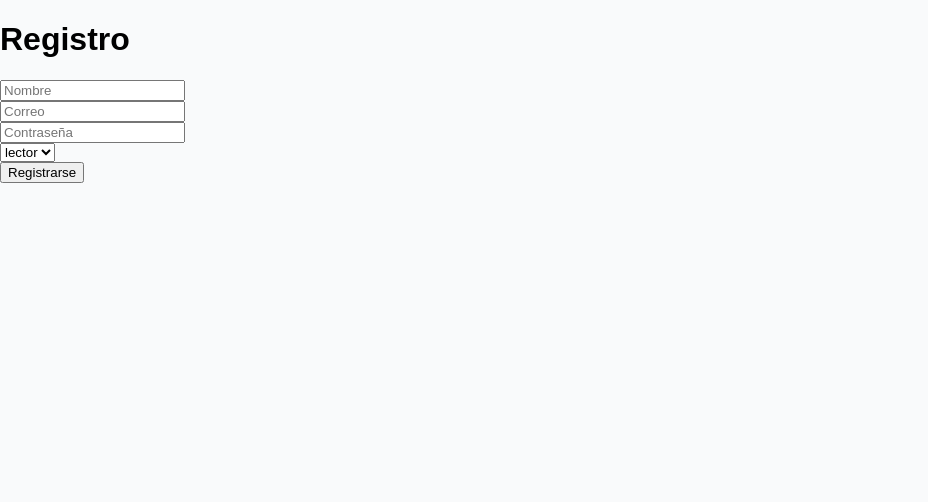
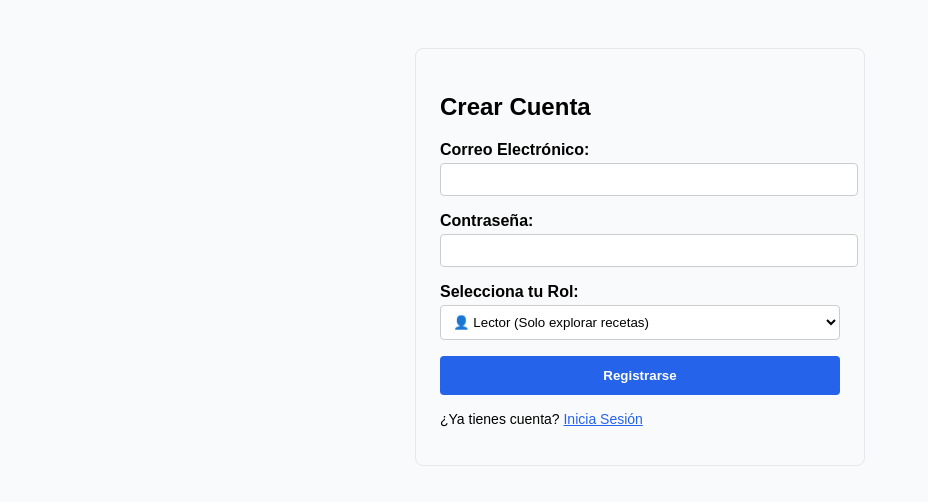
Before and after one commit to gabrielajdamian-cmd/chefbook, a Next.js app: page /register in a window 1280 px wide. Shown: the top 502 px of the page, without its empty margins (0-928 px from the left). Built offline with nearby package versions, Linux system fonts and the light colour scheme; no server answers.

Commit message:
feat: seleccion e identificacion automatica de rol Chef y Lector en registro y dashboard

```diff
--- a/app/register/page.tsx
+++ b/app/register/page.tsx
@@ -1,93 +1,106 @@
 "use client";
 
 import { useState } from "react";
-import { supabase } from "../../lib/supabase";
+import { supabase } from "@/lib/supabase";
+import { useRouter } from "next/navigation";
+import Link from "next/link";
 
-export default function RegisterPage() {
-  const [nombre, setNombre] = useState("");
+export default function RegistroPage() {
+  const router = useRouter();
   const [email, setEmail] = useState("");
   const [password, setPassword] = useState("");
-  const [rol, setRol] = useState("lector");
+  const [rol, setRol] = useState("Lector"); // Valor por defecto
+  const [mensaje, setMensaje] = useState("");
+  const [cargando, setCargando] = useState(false);
 
-  const handleRegister = async (e: React.FormEvent) => {
+  async function handleRegistro(e: React.FormEvent) {
     e.preventDefault();
+    setCargando(true);
+    setMensaje("");
 
+    // Guardamos el correo, contraseña y el ROL seleccionado en user_metadata
     const { data, error } = await supabase.auth.signUp({
       email,
       password,
+      options: {
+        data: {
+          rol: rol, // Se guarda "Chef" o "Lector"
+        },
+      },
     });
 
+    setCargando(false);
+
     if (error) {
-      alert(error.message);
-      return;
+      setMensaje("Error al registrarse: " + error.message);
+    } else {
+      alert("¡Cuenta creada con éxito con el rol de: " + rol + "!");
+      router.push("/dashboard");
+    }
   }
 
-    if (data.user) {
-      const { error: profileError } = await supabase
-        .from("profiles")
-        .insert([
-          {
-            id: data.user.id,
-            email: email,
-            rol: rol,
-          },
-        ]);
+  return (
+    <main style={{ maxWidth: "400px", margin: "3rem auto", padding: "1.5rem", border: "1px solid #e5e7eb", borderRadius: "8px", fontFamily: "sans-serif" }}>
+      <h2>Crear Cuenta</h2>
 
-      if (profileError) {
-        alert(profileError.message);
-        return;
-      }
+      {mensaje && <p style={{ color: "red", fontSize: "14px" }}>{mensaje}</p>}
 
-      alert("Usuario registrado");
-    }
-  };
-
-  return (
+      <form onSubmit={handleRegistro} style={{ display: "flex", flexDirection: "column", gap: "1rem" }}>
         <div>
-      <h1>Registro</h1>
-
-      <form onSubmit={handleRegister}>
-        <input
-          type="text"
-          placeholder="Nombre"
-          value={nombre}
-          onChange={(e) => setNombre(e.target.value)}
-        />
-
-        <br />
-
+          <label style={{ display: "block", marginBottom: "0.25rem", fontWeight: "bold" }}>Correo Electrónico:</label>
           <input
             type="email"
-          placeholder="Correo"
             value={email}
             onChange={(e) => setEmail(e.target.value)}
+            required
+            style={{ width: "100%", padding: "0.5rem", borderRadius: "4px", border: "1px solid #ccc" }}
           />
+        </div>
 
-        <br />
-
+        <div>
+          <label style={{ display: "block", marginBottom: "0.25rem", fontWeight: "bold" }}>Contraseña:</label>
           <input
             type="password"
-          placeholder="Contraseña"
             value={password}
             onChange={(e) => setPassword(e.target.value)}
+            required
+            style={{ width: "100%", padding: "0.5rem", borderRadius: "4px", border: "1px solid #ccc" }}
           />
+        </div>
 
-        <br />
-
+        {/* SELECTOR AUTOMÁTICO DE ROL */}
+        <div>
+          <label style={{ display: "block", marginBottom: "0.25rem", fontWeight: "bold" }}>Selecciona tu Rol:</label>
           <select
             value={rol}
             onChange={(e) => setRol(e.target.value)}
+            style={{ width: "100%", padding: "0.5rem", borderRadius: "4px", border: "1px solid #ccc", backgroundColor: "white" }}
           >
-          <option value="lector">lector</option>
-          <option value="chef">chef</option>
+            <option value="Lector">👤 Lector (Solo explorar recetas)</option>
+            <option value="Chef">👨‍🍳 Chef (Crear, editar y eliminar mis recetas)</option>
           </select>
+        </div>
 
-        <br />
-
-        <button type="submit">
-          Registrarse
+        <button
+          type="submit"
+          disabled={cargando}
+          style={{
+            padding: "0.75rem",
+            backgroundColor: cargando ? "#9ca3af" : "#2563eb",
+            color: "white",
+            border: "none",
+            borderRadius: "4px",
+            fontWeight: "bold",
+            cursor: cargando ? "not-allowed" : "pointer",
+          }}
+        >
+          {cargando ? "Registrando..." : "Registrarse"}
         </button>
       </form>
-    </div>
+
+      <p style={{ marginTop: "1rem", fontSize: "14px" }}>
+        ¿Ya tienes cuenta? <Link href="/login" style={{ color: "#2563eb" }}>Inicia Sesión</Link>
+      </p>
+    </main>
   );
 }
```
Also changed, not shown: app/dashboard/page.tsx (+69 -44 lines). Lines whose indentation alone changed are shown as unchanged.
